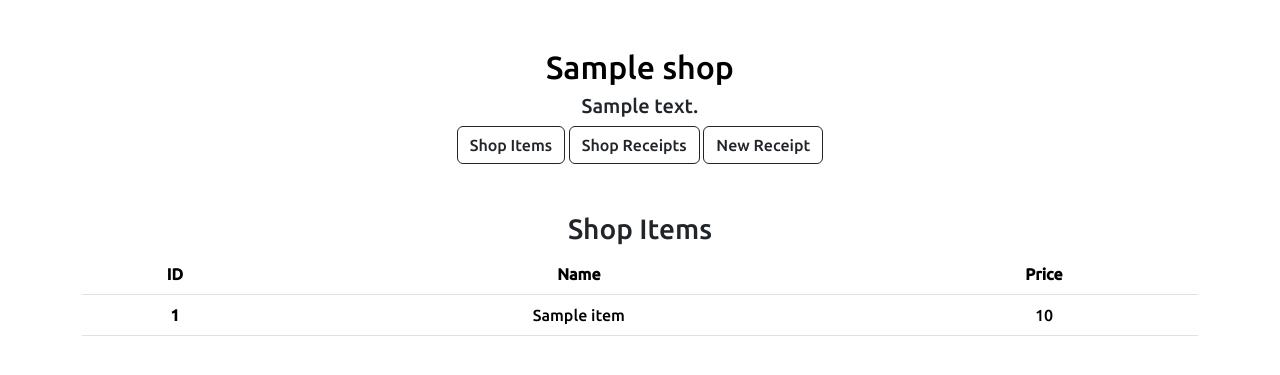
After one commit to natyavidhan/RegShop, a Flask app: template templates/shop_items.html in a window 1280 px wide. The commit adds this page. Shown: the top 375 px of the page. Run offline with Flask 2, Linux system fonts and the light colour scheme; the template is opened without the code that fills it: most values are stand-ins (such as "Sample title", 1, 10 or a date in 2020); some libraries are stand-ins or nearby versions.

Commit message:
shop items display

```diff
--- a/main.py
+++ b/main.py
@@ -52,7 +52,25 @@ def shop(id):
         return redirect(url_for('index'))
     elif shop['owner'] != session['user']['_id']:
         return redirect(url_for('index'))
-    return render_template('shop.html', shop=shop)
+    return render_template('shop.html', shop=shop, receipts=shop['receipts'][:10])
+
+@app.route('/shop/<id>/items', methods=['GET', 'POST'])
+def shop_items(id):
+    if 'user' not in session:
+        return redirect(url_for('index'))
+    shop = database.getShop(id)
+    if shop is None:
+        return redirect(url_for('index'))
+    elif shop['owner'] != session['user']['_id']:
+        return redirect(url_for('index'))
+    if request.method == 'POST':
+        name = request.form['name']
+        price = request.form['price']
+        if name.strip() == '' or name==None:
+            return render_template('shop_items.html', shop=shop)
+        database.addItem(shop, name, price)
+        return redirect(url_for('shop_items', id=id))
+    return render_template('shop_items.html', shop=shop)
 
 def handle_authorize(remote, token, user_info):
     if not database.userExists(user_info['email']):
--- a/templates/base.html
+++ b/templates/base.html
@@ -16,6 +16,10 @@
         body{
             font-family: 'Ubuntu', sans-serif;
         }
+        a, a:hover, a:visited, a:active{
+            text-decoration: none;
+            color: #000;
+        }
     </style>
 </head>
 <body>
--- a/templates/shop.html
+++ b/templates/shop.html
@@ -7,5 +7,11 @@
         <a href="/shop/{{shop['_id']}}/items"><button class="btn btn-outline-dark">Shop Items</button></a>
         <a href="/shop/{{shop['_id']}}/receipts"><button class="btn btn-outline-dark">Shop Receipts</button></a>
         <a href="/shop/{{shop['_id']}}/receipt/new"><button class="btn btn-outline-dark">New Receipt</button></a>
+        <div class="mt-5">
+            <h3>Recent Receipts</h3>
+            {% for receipt in receipts %}
+                {{receipt}}
+            {% endfor %}
+        </div>
     </div>
 {% endblock body %}
--- /dev/null
+++ b/templates/shop_items.html
@@ -0,0 +1,34 @@
+{% extends 'base.html' %}
+{% block title %}Items | {{shop['name']}}{% endblock title %}
+{% block body %}
+    <div class="text-center">
+        <a href="/shop/{{shop['_id']}}">
+            <h2>{{shop['name']}}</h2>
+        </a>
+        <h5>{{shop['description']}}</h5>
+        <a href="/shop/{{shop['_id']}}/items"><button class="btn btn-outline-dark">Shop Items</button></a>
+        <a href="/shop/{{shop['_id']}}/receipts"><button class="btn btn-outline-dark">Shop Receipts</button></a>
+        <a href="/shop/{{shop['_id']}}/receipt/new"><button class="btn btn-outline-dark">New Receipt</button></a>
+        <div class="mt-5">
+            <h3>Shop Items</h3>
+            <table class="table">
+                <thead>
+                    <tr>
+                        <th scope="col">ID</th>
+                        <th scope="col">Name</th>
+                        <th scope="col">Price</th>
+                    </tr>
+                </thead>
+                <tbody>
+                    {% for item in shop['items'] %}
+                        <tr>
+                            <th scope="row">{{item['_id']}}</th>
+                            <td>{{item['name']}}</td>
+                            <td>{{item['price']}}</td>
+                        </tr>
+                    {% endfor %}
+                </tbody>
+            </table>
+        </div>
+    </div>
+{% endblock body %}
```
Also changed, not shown: databases.py (+10 -0 lines).
